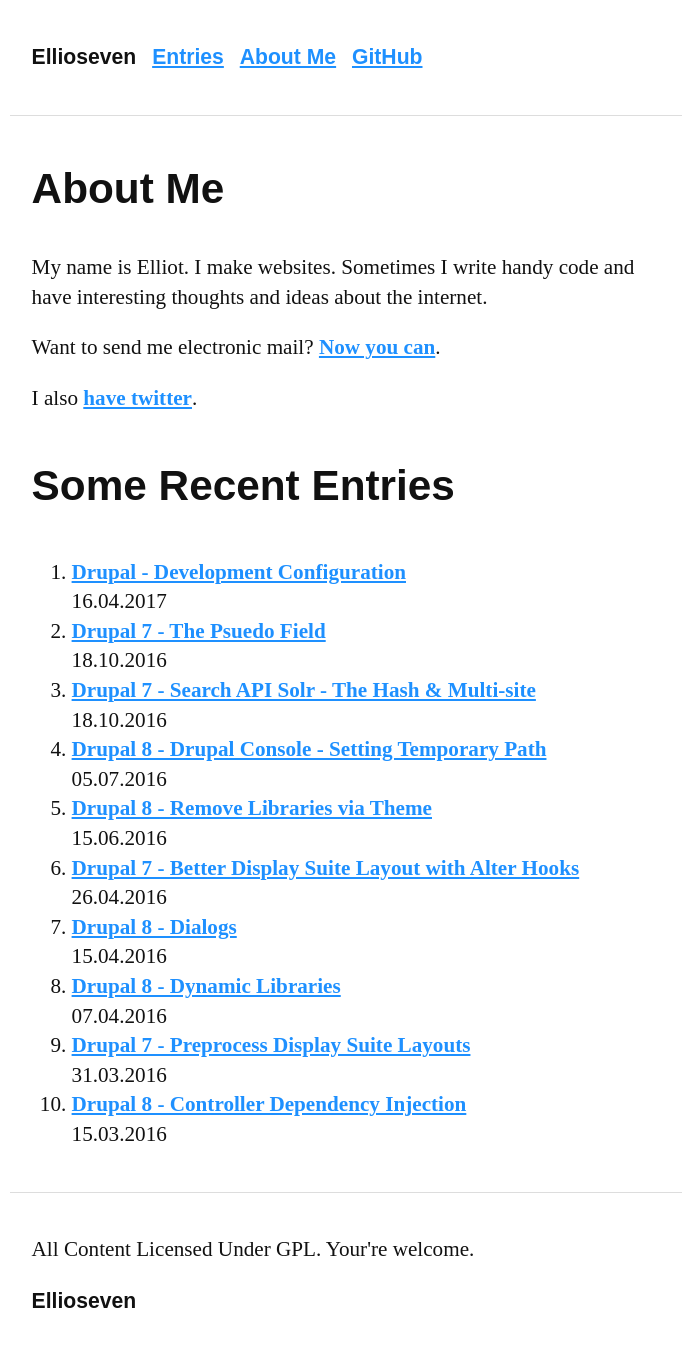
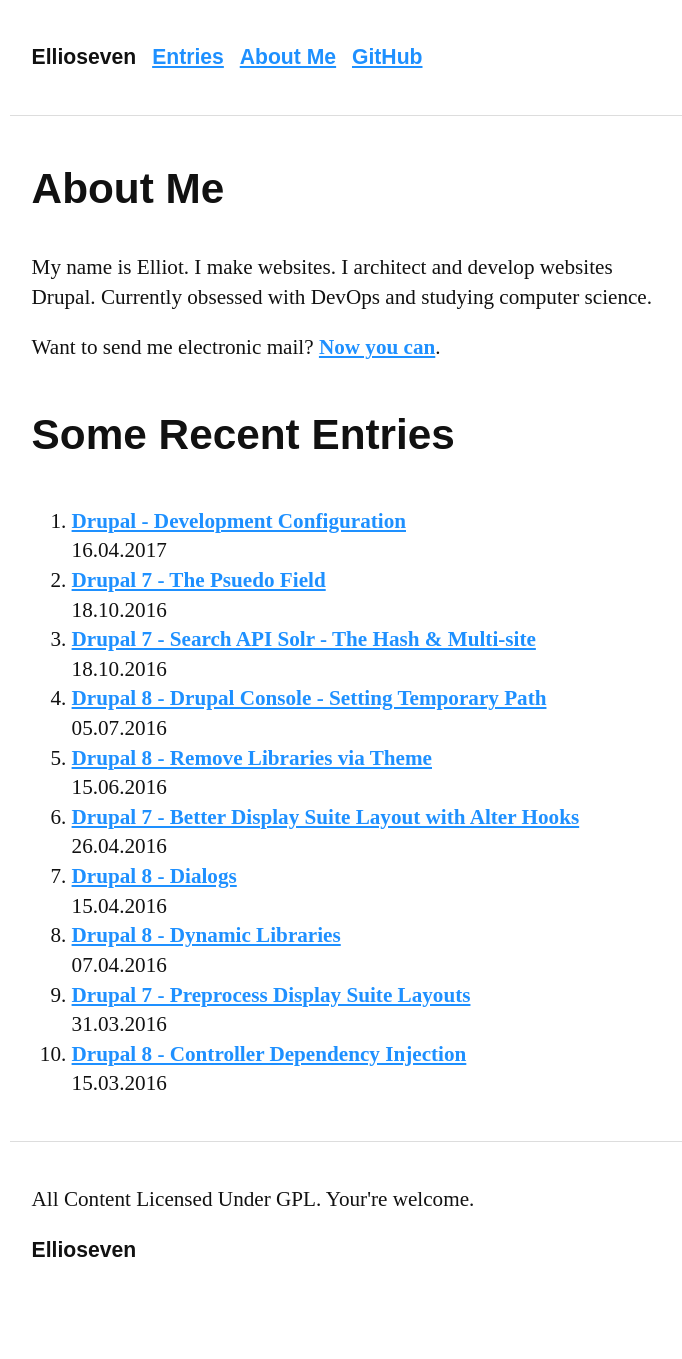
Before and after one commit to ellioseven/ellioseven.github.io, a Jekyll site: the page built from index.md, in a window 1280 px wide. Shown: the whole page, without its empty margins (291-973 px from the left). Built offline with Jekyll 4.4.1, drawn with Linux system fonts in a browser that asks for light colours; our own code applies the rules of GitHub Pages for plain Markdown files; after the commit the page ends 1308 px from its top, so only the background shows below that.

Commit message:
Edit about info

```diff
--- a/index.md
+++ b/index.md
@@ -6,10 +6,9 @@
 ---
 # About Me
 
-My name is Elliot. I make websites. Sometimes I write handy code and have interesting thoughts and ideas about the internet.
+My name is Elliot. I make websites. I architect and develop websites
+ Drupal. Currently obsessed with DevOps and studying computer science.
 
 Want to send me electronic mail? [Now you can](mailto:elliot.mitchum@ellioseven.com).
 
-I also [have twitter](https://twitter.com/ellioseven).
-
 {% include entry-list/recent.html %}
```
